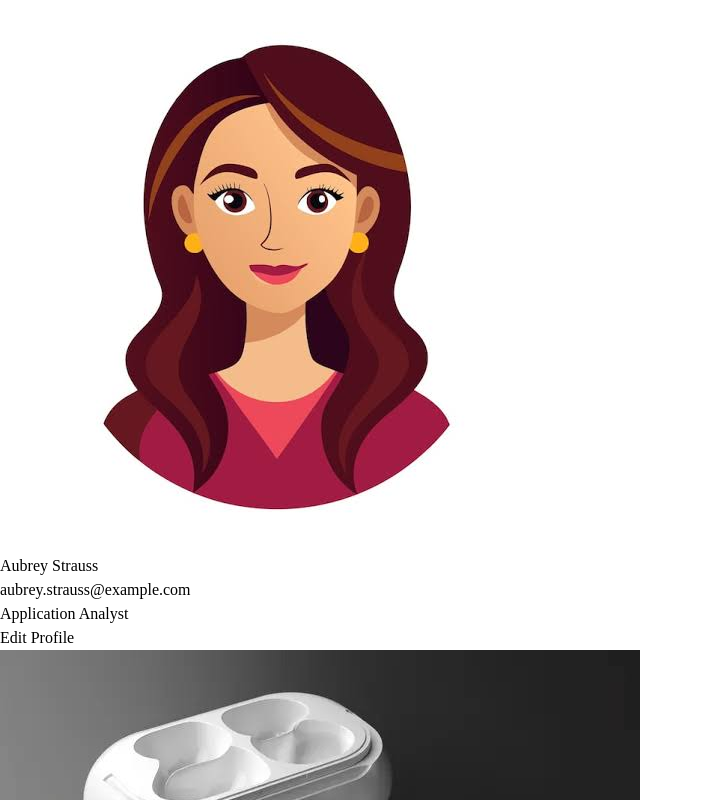
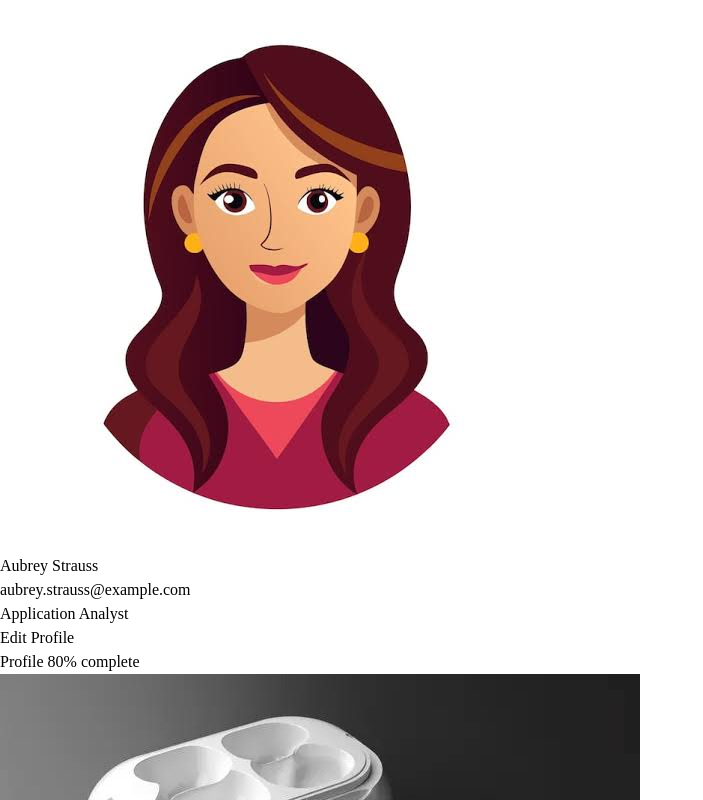
Before and after one commit to aubrey-strauss/M9-L1, a React (Vite) app in the folder component-library/: page / in a window 1280 px wide. Shown: the top 800 px of the page, without its empty margins (0-703 px from the left). Built offline with nearby package versions, Linux system fonts and the light colour scheme.

Commit message:
submission commit

```diff
--- a/component-library/src/App.tsx
+++ b/component-library/src/App.tsx
@@ -29,7 +29,9 @@ function App() {
           setMessage(`Editing user with ID: ${userId}`);
           setShowAlert(true);
         }}
-      />
+      >
+        <AlertBox type="warning" message="Profile 80% complete" />
+      </UserProfileCard>
 
       <ProductDisplay
         product={{
```
Also changed, not shown: 1 other file (tests, documents, lock files or other folders).
